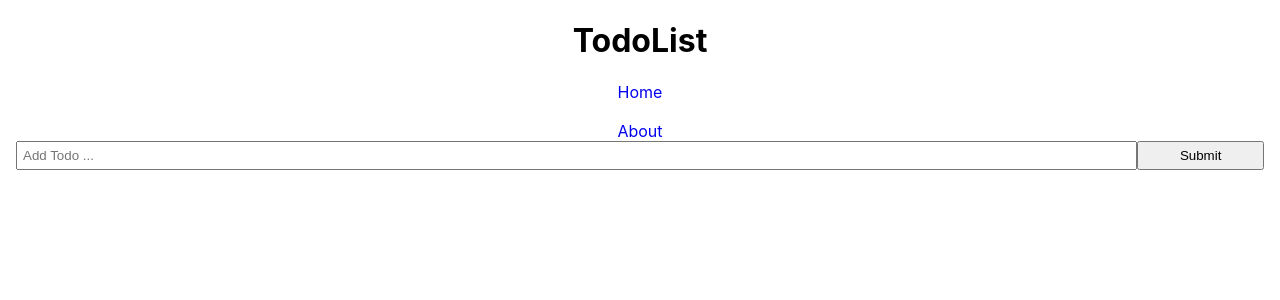
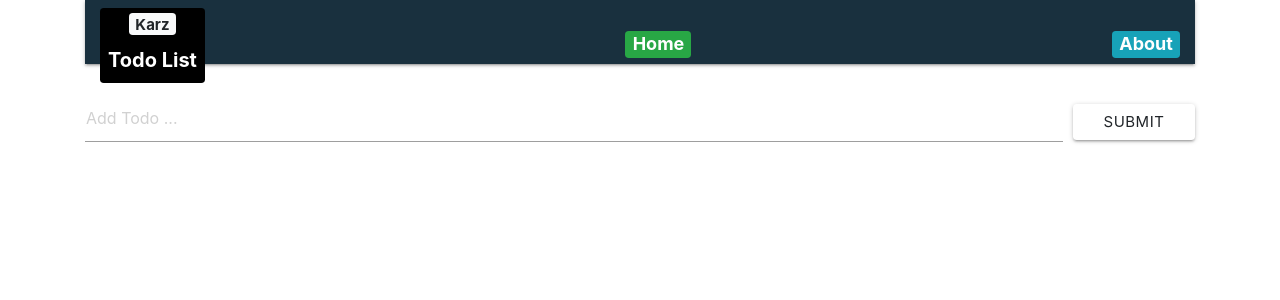
Before and after one commit to kartik-karz/todo-list, a React (Create React App) app: page /projects in a window 1280 px wide. Shown: the top 300 px of the page. Built offline with nearby package versions, Linux system fonts and the light colour scheme; no server answers.

Commit message:
modified: UI

```diff
--- a/public/index.html
+++ b/public/index.html
@@ -9,8 +9,11 @@
     />
     <meta name="theme-color" content="#000000" />
     <link rel="manifest" href="%PUBLIC_URL%/manifest.json" />
-
-    <title>React App</title>
+    <link
+      rel="stylesheet"
+      href="https://cdnjs.cloudflare.com/ajax/libs/materialize/1.0.0/css/materialize.min.css"
+    />
+    <title>Karz Todo App</title>
   </head>
   <body>
     <noscript>You need to enable JavaScript to run this app.</noscript>
--- a/src/components/AddTodo.js
+++ b/src/components/AddTodo.js
@@ -18,20 +18,26 @@ export class AddTodo extends Component {
   };
   render() {
     return (
-      <form style={{ display: "flex" }} onSubmit={this.onSubmit}>
+      <form
+        style={{ display: "flex" }}
+        className="form-inline"
+        onSubmit={this.onSubmit}
+      >
         <input
+          className="input-group "
           type="text"
           name="title"
           placeholder="Add Todo ..."
-          style={{ flex: "10", padding: "5px" }}
+          style={{ flex: "10", padding: "1px" }}
           value={this.state.title}
           onChange={this.onChange}
         />
         <input
+          className="input-group"
           type="submit"
           value="Submit"
           className="btn"
-          style={{ flex: 1 }}
+          style={{ flex: 1, marginLeft: "10px" }}
         />
       </form>
     );
--- a/src/components/TodoItem.js
+++ b/src/components/TodoItem.js
@@ -26,8 +26,12 @@ export class TodoItem extends Component {
             onChange={this.props.markComplete.bind(this, id)}
           />{" "}
           {title}{" "}
-          <button onClick={this.props.delTodo.bind(this, id)} style={btnStyle}>
-            x
+          <button
+            className="btn btn-outline-danger"
+            onClick={this.props.delTodo.bind(this, id)}
+            style={btnStyle}
+          >
+            Delete
           </button>
         </p>
       </div>
@@ -43,11 +47,10 @@ TodoItem.propTypes = {
 };
 
 const btnStyle = {
-  background: "#ff0000",
-  color: "#fff",
+  // background: "#ff0000",
+  // color: "#fff",
   border: "none",
   padding: "5px 9px",
-  borderRadius: "50%",
   cursor: "pointer",
   float: "right"
 };
--- a/src/components/layout/Header.js
+++ b/src/components/layout/Header.js
@@ -2,21 +2,44 @@ import React from "react";
 import { Link } from "react-router-dom";
 function Header() {
   return (
-    <div>
-      <h1>TodoList</h1>
-      <Link style={linkStyle} to="/projects/">
-        Home
-        <h3 style={{ marginLeft: "10" }}> </h3>
+    <nav className="navbar navbar-light" style={navStyle}>
+      <a
+        style={{ backgroundColor: "black", fontSize: "20px", height: "75px" }}
+        className="badge badge-secondary "
+      >
+        <p
+          style={{ marginBottom: "8", textAlign: "center" }}
+          className="badge badge-light"
+        >
+          Karz
+        </p>
+        <br style={{ paddingTop: "10px" }} />
+        Todo List
+      </a>
+
+      <Link style={{}} to="/projects/">
+        <a style={linkStyle} class="badge badge-success">
+          Home
+        </a>
       </Link>
-      <Link style={linkStyle} to="/projects/about">
-        About
+
+      <Link style={{}} to="/projects/about">
+        <a style={linkStyle} class="badge badge-info">
+          About
+        </a>
       </Link>
-    </div>
+    </nav>
   );
 }
 
 const linkStyle = {
-  //   color: "#fff",
-  textDecoration: "none"
+  fontSize: "18px",
+  fontColor: "blue"
 };
+const navStyle = {
+  backgroundColor: "#19303E",
+  paddingBottom: "45px",
+  marginBottom: "30px"
+};
+
 export default Header;
--- a/src/index.js
+++ b/src/index.js
@@ -3,5 +3,6 @@ import ReactDOM from "react-dom";
 import "./index.css";
 import App from "./App";
 import * as serviceWorker from "./serviceWorker";
+import "bootstrap/dist/css/bootstrap.css";
 
 ReactDOM.render(<App />, document.getElementById("root"));
```
